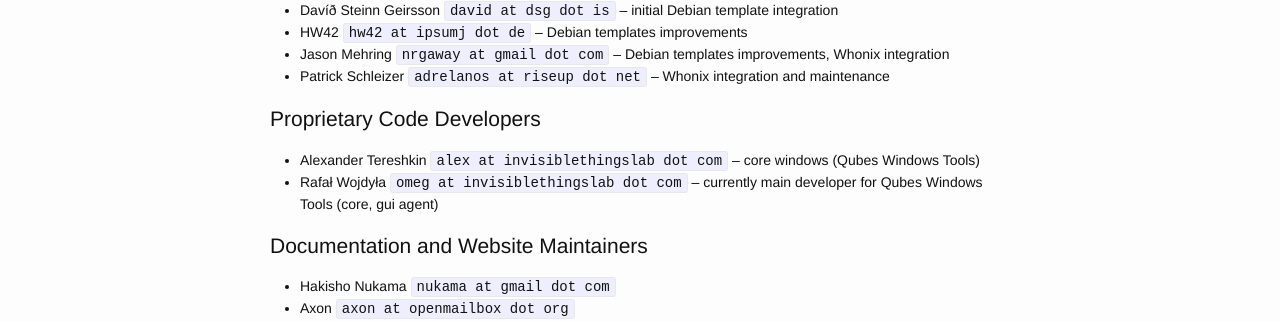
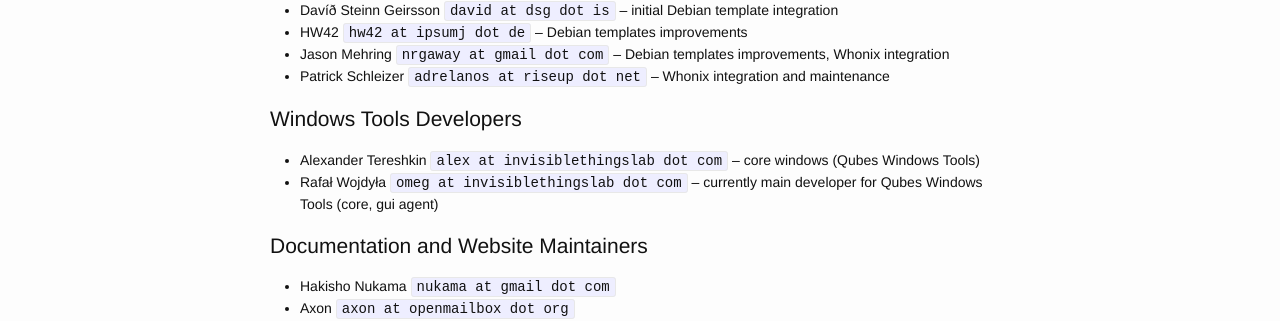
Before and after one commit to QubesOS/qubesos.github.io, a Jekyll site: the page built from pages/team.md, in a window 1280 px wide. Shown: the part 714-1035 px from the top of the page. Built offline with Jekyll 4.4.1, drawn with Linux system fonts in a browser that asks for light colours.

Commit message:
change "proprietary code" to "windows tools" devs
the current language is unclear whether "proprietary" refers to working on Windows (which is proprietary) or the code itself is proprietary (which has previously been the case).

Soon the Windows Tools will be open sourced, but for now (and always) it may be more clear just to refer to these developers as "Windows Tools" developers.

```diff
--- a/pages/team.md
+++ b/pages/team.md
@@ -41,7 +41,7 @@ Contributors to Open-source Code
 -   Jason Mehring `nrgaway at gmail dot com` -- Debian templates improvements, Whonix integration
 -   Patrick Schleizer `adrelanos at riseup dot net` -- Whonix integration and maintenance
 
-Proprietary Code Developers
+Windows Tools Developers
 ---------------------------
 
 -   Alexander Tereshkin `alex at invisiblethingslab dot com` -- core windows (Qubes Windows Tools)
```
